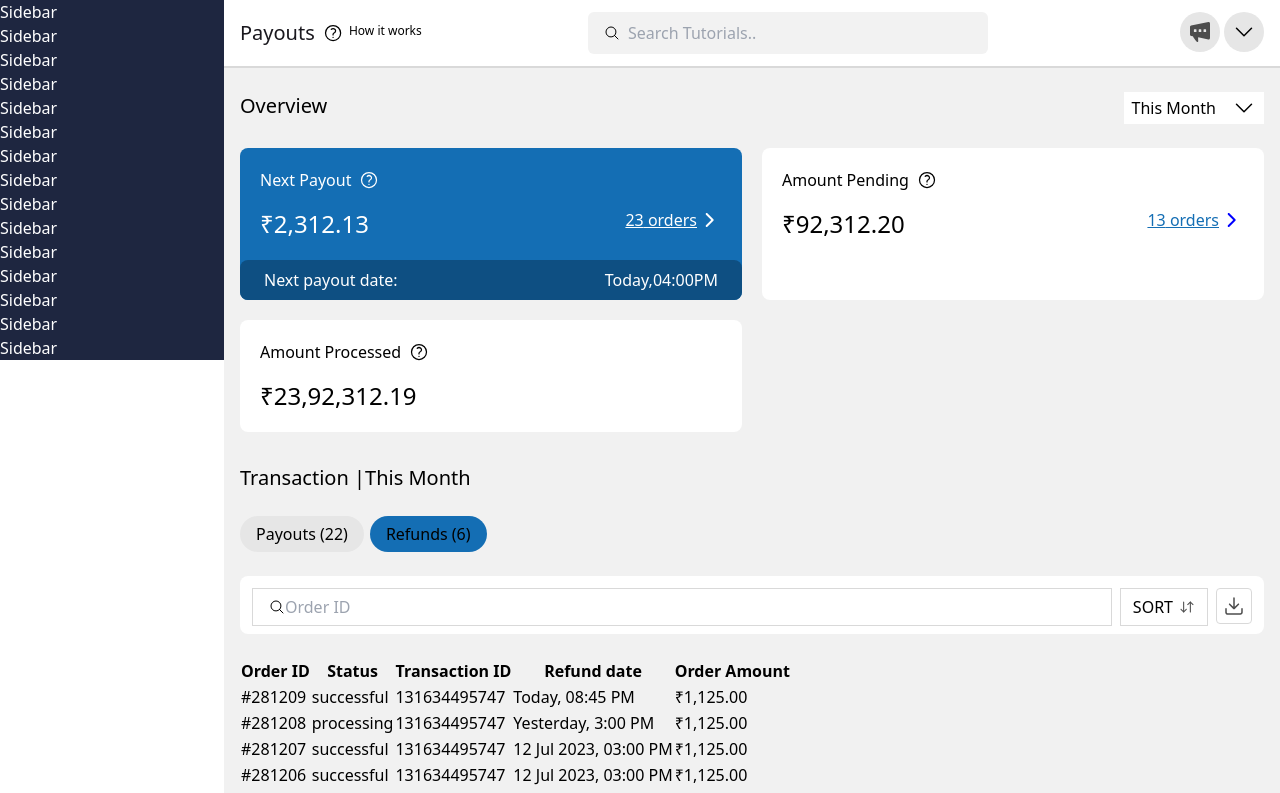
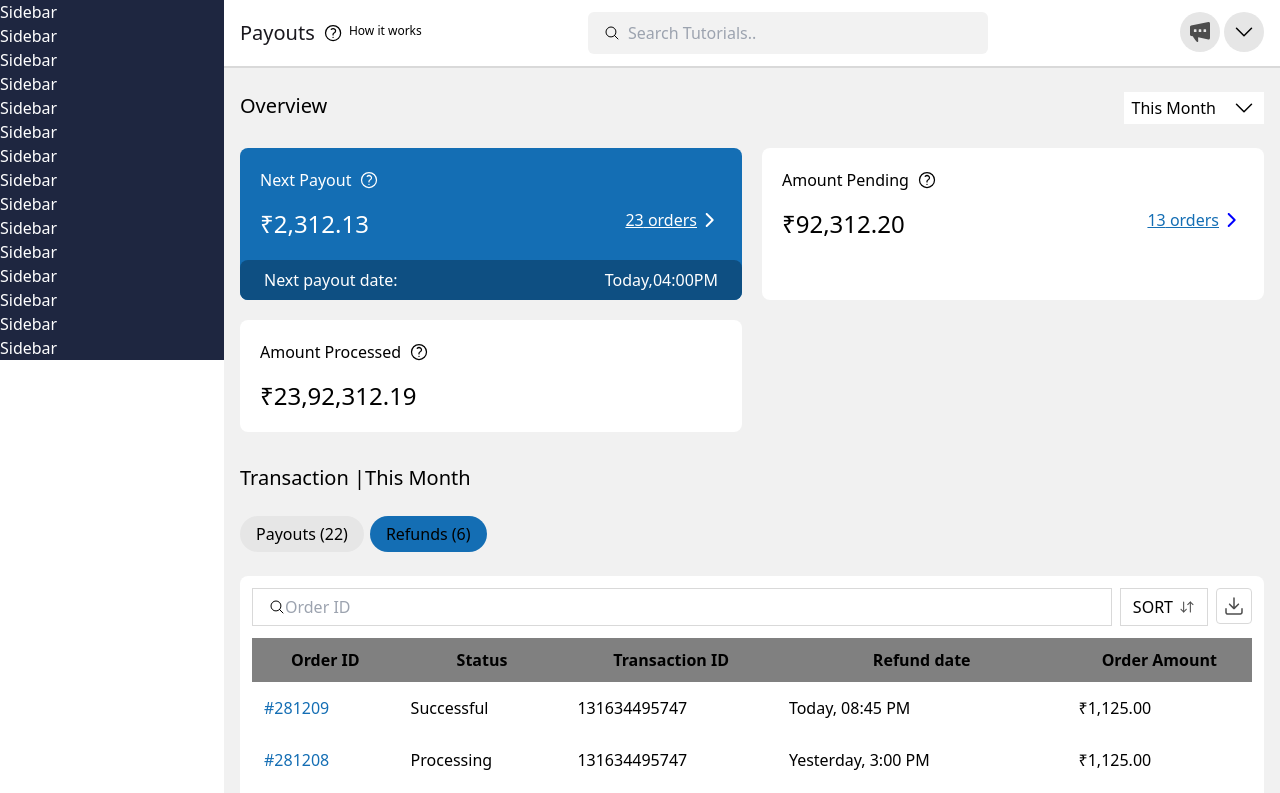
Before and after one commit to sarb001/Dukaan-frontend-assignment, a React (Vite) app: page / in a window 1280 px wide. Shown: the top 793 px of the page. Built offline with nearby package versions, Linux system fonts and the light colour scheme.

Commit message:
table created - design

```diff
--- a/src/components/PayoutSection.jsx
+++ b/src/components/PayoutSection.jsx
@@ -16,7 +16,10 @@ const PayoutSection = () => {
          </div>
 
          {/* input and Table Section */}
-         <div className='flex justify-between gap-2 bg-[#fff] rounded-lg p-3 pb-2'>
+         <div className='flex flex-col justify-between gap-3 bg-[#fff] rounded-lg p-3 pb-2'>
+
+            <div className='flex gap-2 '>
+
                 <div className='flex items-center w-full  border border-[#d9d9d9] pl-4'>
                     <svg xmlns="http://www.w3.org/2000/svg" fill="none" viewBox="0 0 24 24" stroke-width="1.5" stroke="currentColor" class="w-4 h-4" >
                         <path stroke-linecap="round" stroke-linejoin="round" d="m21 21-5.197-5.197m0 0A7.5 7.5 0 1 0 5.196 5.196a7.5 7.5 0 0 0 10.607 10.607Z" />
@@ -43,6 +46,7 @@ const PayoutSection = () => {
             </div>
 
         </div>
+    </div>
   )
 }
 
--- a/src/components/RefundTable.jsx
+++ b/src/components/RefundTable.jsx
@@ -4,14 +4,14 @@ import { refunds } from '../data/TableData'
 const RefundTable = () => {
   return (
     <>
-        <table>
-            <thead>
+        <table className='min-w-full'>
+            <thead className='bg-[gray]'>
                 <tr>
-                    <th> Order ID </th>
-                    <th> Status </th>
-                    <th> Transaction ID </th>
-                    <th> Refund date </th>
-                    <th> Order Amount </th>
+                    <th scope='col' className='py-[10px] px-3'> Order ID </th>
+                    <th scope='col'> Status </th>
+                    <th scope='col'> Transaction ID </th>
+                    <th scope='col'> Refund date </th>
+                    <th scope='col'> Order Amount </th>
                 </tr>
             </thead>
 
@@ -19,14 +19,14 @@ const RefundTable = () => {
                 {refunds?.map((i) => {
                     return (
                             <tr>
-                                <td>  #{i.orderId} </td>
-                                <td> {i?.status} </td>
+                                <td className='px-3 py-[14px] text-[#146eb4] '>  #{i.orderId} </td>
+                                <td className='px-3 py-[14px]'> {i?.status} </td>
 
-                                <td> {i?.transactionID} </td>
+                                <td className='px-3 py-[14px]'> {i?.transactionID} </td>
 
-                                <td>  {i?.refundDate}</td>
+                                <td className='px-3 py-[14px]'>  {i?.refundDate}</td>
 
-                                <td>  {i?.orderAmount} </td>
+                                <td className='px-3 py-[14px]'>  {i?.orderAmount} </td>
                             </tr>
                     )
                 }) }
--- a/src/data/TableData.js
+++ b/src/data/TableData.js
@@ -1,42 +1,42 @@
 export const refunds = [
     {
       orderId: 281209,
-      status: 'successful',
+      status: 'Successful',
       transactionID: 131634495747,
       refundDate: 'Today, 08:45 PM',
       orderAmount: '₹1,125.00',
     },
     {
       orderId: 281208,
-      status: 'processing',
+      status: 'Processing',
       transactionID: 131634495747,
       refundDate: 'Yesterday, 3:00 PM',
       orderAmount: '₹1,125.00',
     },
     {
       orderId: 281207,
-      status: 'successful',
+      status: 'Successful',
       transactionID: 131634495747,
       refundDate: '12 Jul 2023, 03:00 PM',
       orderAmount: '₹1,125.00',
     },
     {
       orderId: 281206,
-      status: 'successful',
+      status: 'Successful',
       transactionID: 131634495747,
       refundDate: '12 Jul 2023, 03:00 PM',
       orderAmount: '₹1,125.00',
     },
     {
       orderId: 281205,
-      status: 'successful',
+      status: 'Successful',
       transactionID: 131634495747,
       refundDate: '12 Jul 2023, 03:00 PM',
       orderAmount: '₹1,125.00',
     },
     {
       orderId: 281204,
-      status: 'successful',
+      status: 'Successful',
       transactionID: 131634495747,
       refundDate: '12 Jul 2023, 03:00 PM',
       orderAmount: '₹1,125.00',
```
Lines whose indentation alone changed are shown as unchanged.
